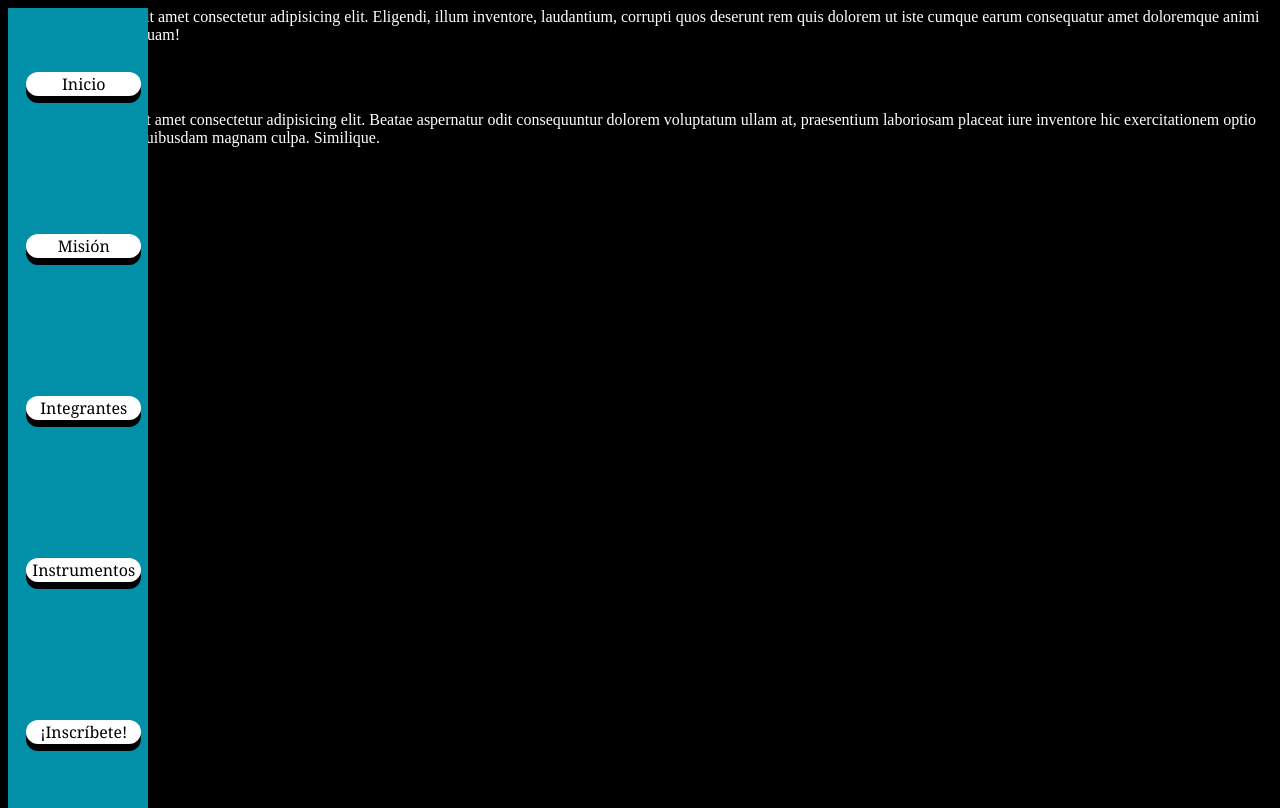
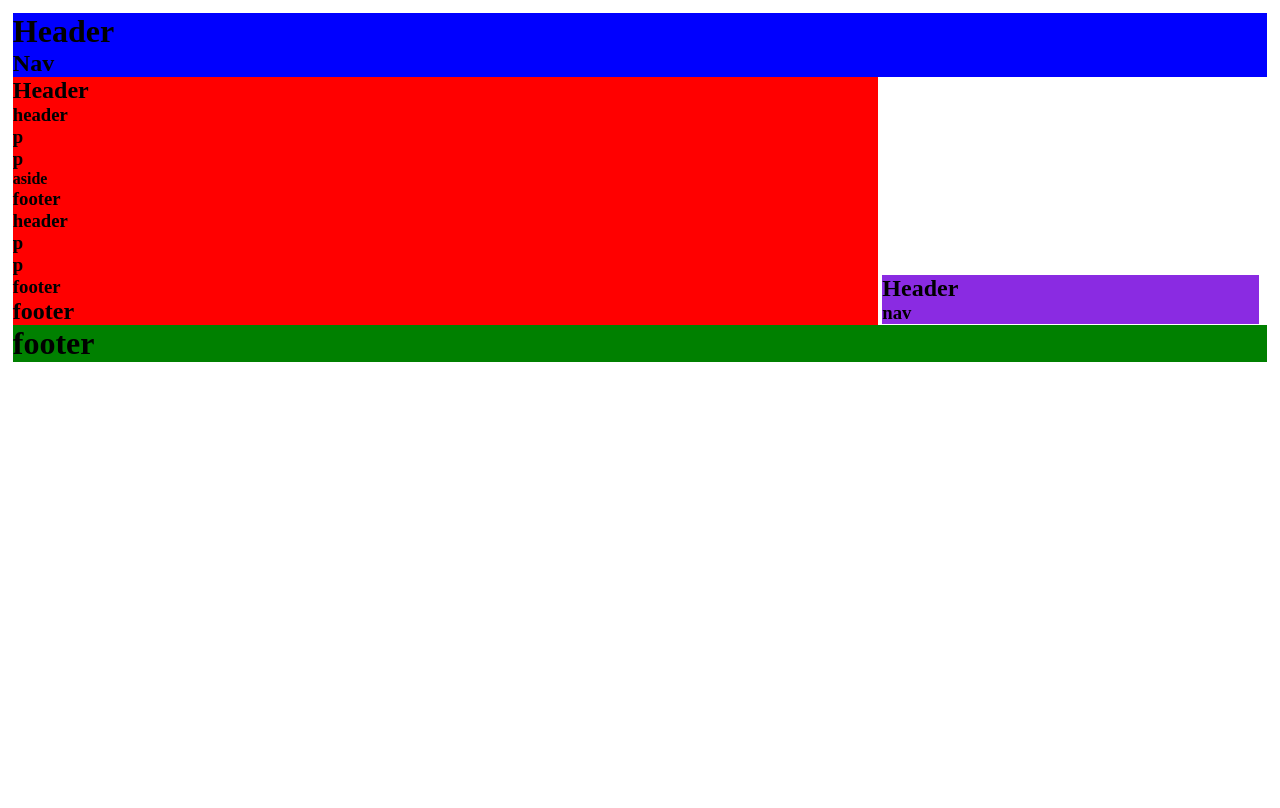
Before and after one commit to S12-Chawis/Union_Central, a plain HTML site: page index.html in a window 1280 px wide. Drawn offline with Linux system fonts and the light colour scheme.

Commit message:
Add files via upload

```diff
--- /dev/null
+++ b/estilo.css
@@ -0,0 +1,43 @@
+* {
+    padding: 0;
+    margin: 0;
+}
+
+body {
+    margin: 1%;
+    height: 100%;
+}
+
+.header1 {
+    height: 25%;
+    background-color: blue;
+    width: 100%;
+    display: block;
+}
+
+.section1 {
+    height: 60%;
+    background-color: red;
+    width: 69%;
+
+    display: inline-block;
+}
+
+.section2 {
+    height: 60%;
+    background-color: blueviolet;
+    width: 30%;
+
+    display: inline-block;
+}
+
+.lastfooter {
+    height: 15%;
+    background-color: green;
+    width: 100%;
+    display: block;
+}
+
+.div1 {
+    display: block;
+}
--- a/index.html
+++ b/index.html
@@ -1,40 +1,63 @@
 <!DOCTYPE html>
 <html lang="en">
+<head>
+  <link rel="stylesheet" href="estilo.css">
+  <meta charset="UTF-8">
+  <meta http-equiv="X-UA-Compatible" content="IE=edge">
+  <meta name="viewport" content="width=device-width, initial-scale=1.0">
+  <title>CHAWIS</title>
+</head>
+<body>
+  <header class="header1">
+    <h1>Header</h1>
+    <nav>
+      <h1>Nav</h1>
+    </nav>
+  </header>
+  <div class="div1">
+  <section class="section1">
+    <header>
+      <h1>Header</h1>
+    </header>
+    <article>
+      <header>
+        <h1>header</h1>
+      </header>
+      <h1>p</h1>
+      <h1>p</h1>
+      <aside>
+        <h1>aside</h1>
+      </aside>
+      <footer>
+        <h1>footer</h1>
+      </footer>
+    </article>
+    <article>
+      <header>
+        <h1>header</h1>
+      </header>
+      <h1>p</h1>
+      <h1>p</h1>
+      <footer>
+        <h1>footer</h1>
+      </footer>
+    </article>
+    <footer>
+      <h1>footer</h1>
+    </footer>
+  </section>
+  <section class="section2">
+    <header>
+      <h1>Header</h1>
+    </header>
+    <nav>
+      <h1>nav</h1>
+    </nav>
+  </section>
+</div>
+  <footer class="lastfooter">
+    <h1>footer</h1>
+  </footer>
 
-<head>
-    <meta charset="UTF-8">
-    <meta http-equiv="X-UA-Compatible" content="IE=edge">
-    <meta name="viewport" content="width=device-width, initial-scale=1.0">
-    <link rel="stylesheet" href="Unión.css">
-    <title>Unión Central</title>
-</head>
-
-<body class="body">
-    <nav>
-        <div id="contenedor">
-            <button class="estilo">Inicio</button>
-            <button class="estilo">Misión</button>
-            <button class="estilo">Integrantes</button>
-            <button class="estilo">Instrumentos</button>
-            <button class="estilo">¡Inscríbete!</button>
-        </div>
-    </nav>
-
-    <main>
-        <div>
-            Lorem ipsum dolor, sit amet consectetur adipisicing elit. Eligendi, illum inventore, laudantium, corrupti
-            quos deserunt rem quis dolorem ut iste cumque earum consequatur amet doloremque animi fugiat debitis in
-            quisquam!
-
-        </div>
-    </main>
-
-    <aside>
-        <h1>idjwksa</h1>
-        <p>Lorem ipsum dolor sit amet consectetur adipisicing elit. Beatae aspernatur odit consequuntur dolorem voluptatum ullam at, praesentium laboriosam placeat iure inventore hic exercitationem optio doloribus molestiae quibusdam magnam culpa. Similique.
-
-        </p>
-    </aside>
 </body>
-
 </html>
```
